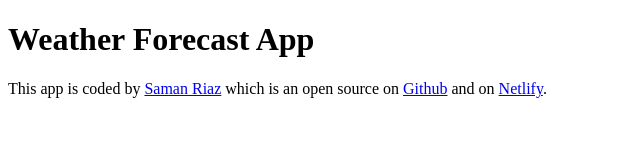
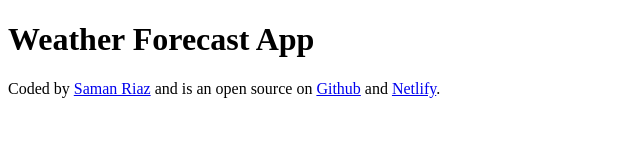
Before and after one commit to samanriaz008-okk/Daily-Forecast-App, a plain HTML site: page index.html in a window 1280 px wide. Shown: the whole page, without its empty margins (0-640 px from the left). Drawn offline with Linux system fonts and the light colour scheme.

Commit message:
Updated Footer

```diff
--- a/index.html
+++ b/index.html
@@ -8,18 +8,18 @@
   <body>
     <h1>Weather Forecast App</h1>
     <footer>
-      This app is coded by
+      Coded by
       <a href="https://github.com/samanriaz008-okk" target="_blank"
         >Saman Riaz</a
       >
-      which is an open source on
+      and is an open source on
       <a
         href="https://github.com/samanriaz008-okk/Daily-Forecast-App"
         target="_blank"
       >
         Github</a
       >
-      and on
+      and
       <a
         href="https://app.netlify.com/projects/dailyforecastsapp/overview"
         target="_blank"
```
